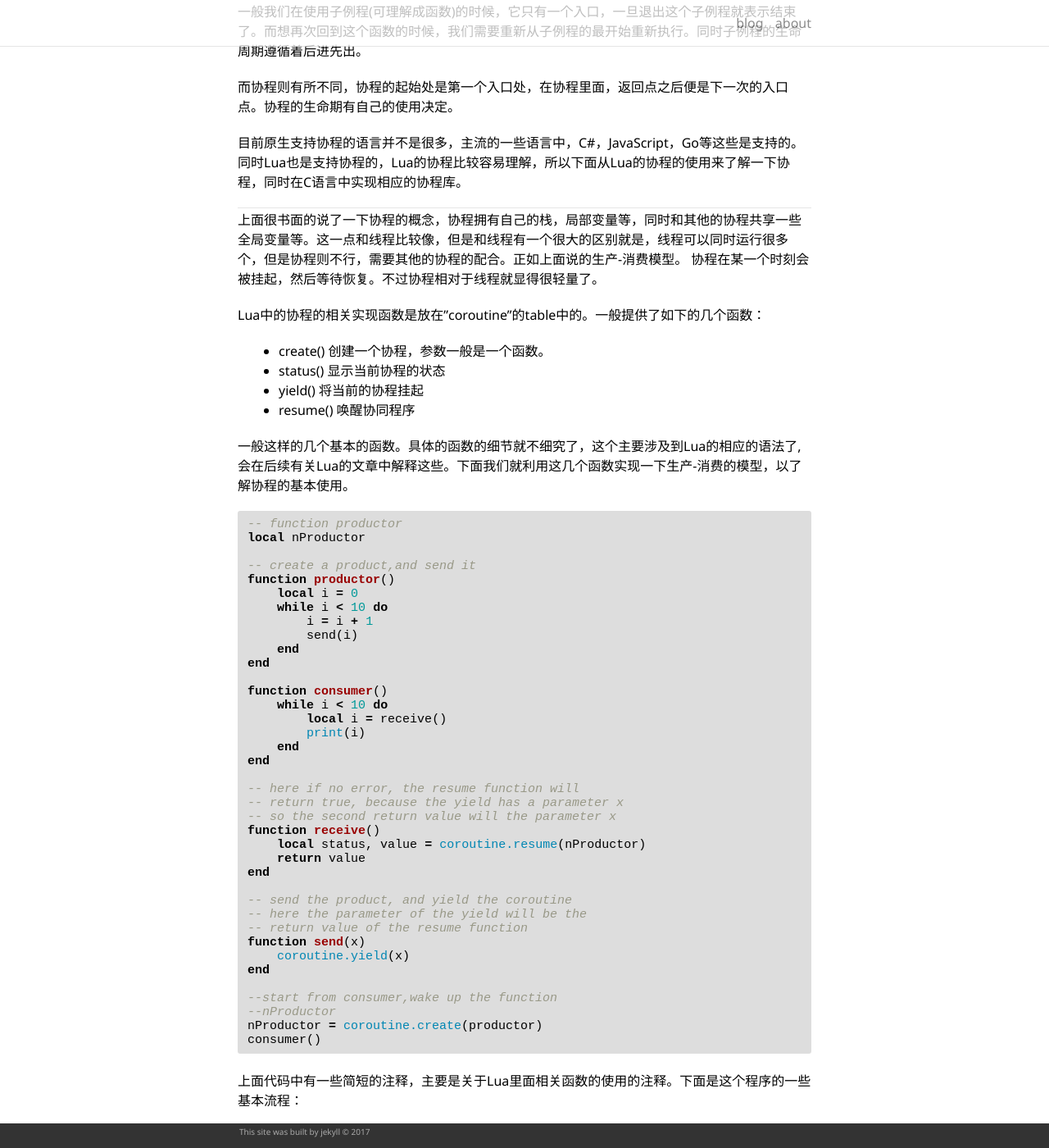
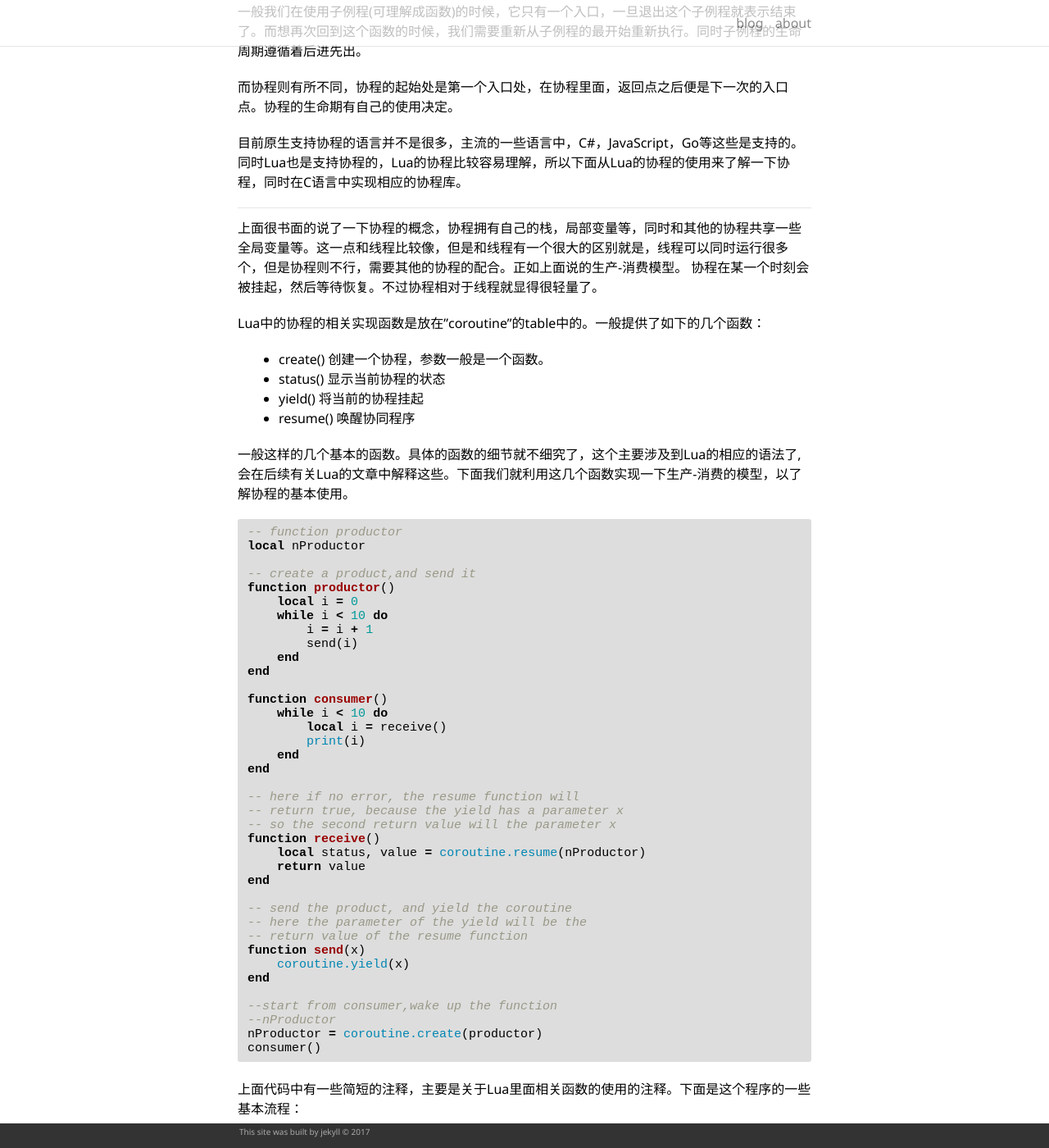
Before and after one commit to JesseEisen/JesseEisen.github.io, a Jekyll site: the page built from _posts/2016-05-18-coroutine.md, in a window 1280 px wide and 1400 px high, scrolled down 368 px. Shown: the whole window at 82% size. Built offline with Jekyll 4.4.1, drawn with Linux system fonts in a browser that asks for light colours; nearby versions of some CDN libraries.

Commit message:
add hr style

```diff
--- a/_sass/_layout.scss
+++ b/_sass/_layout.scss
@@ -163,6 +163,11 @@ padding-bottom:15px;
 font-size: 18px;
         }
     }
+hr {
+    color: #A9A9A9;
+    padding-top: 5px;
+    padding-bottom:5px;
+}
 }
 .post-meta {
 font-size: $small-font-size;
```
